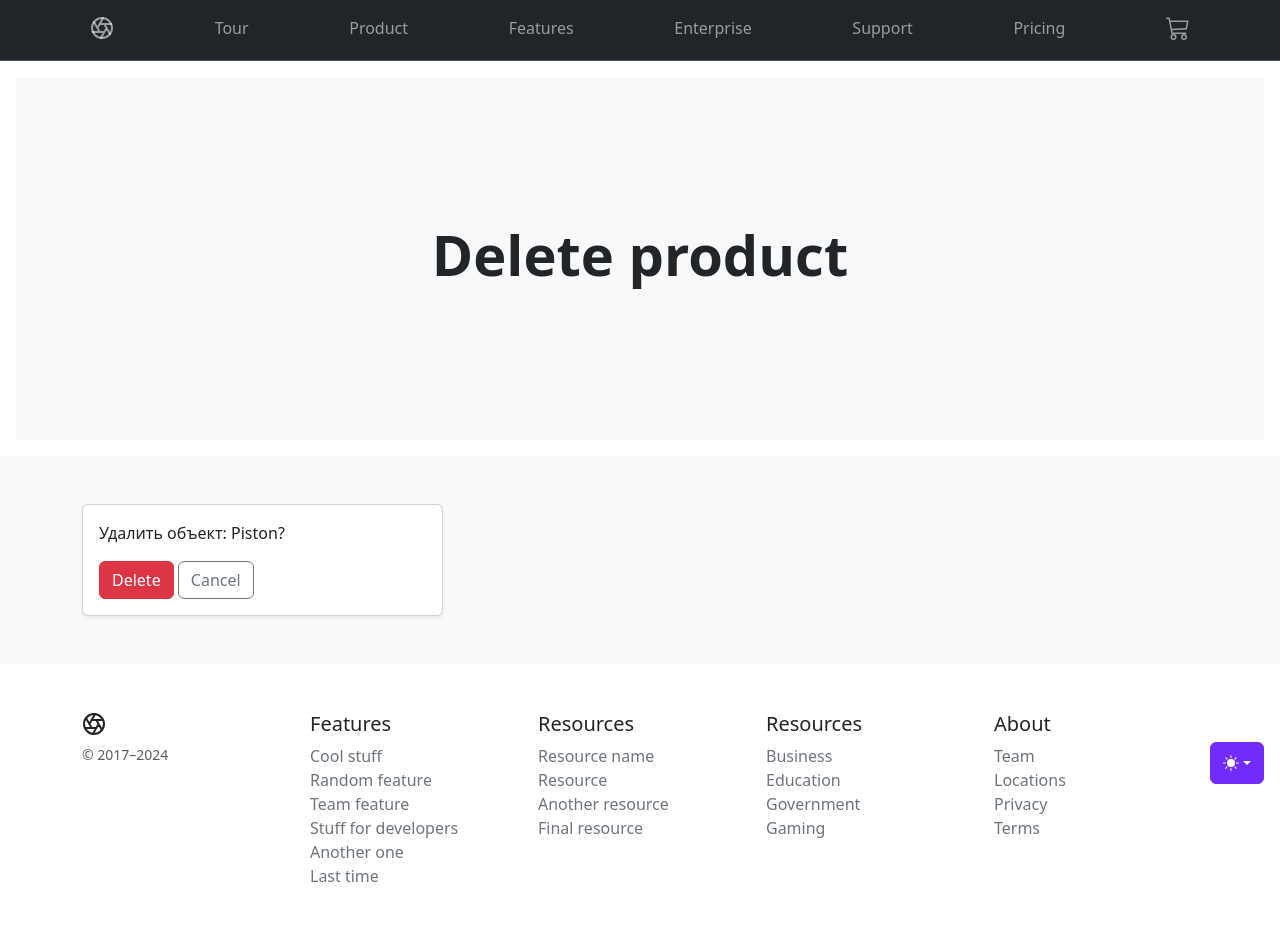
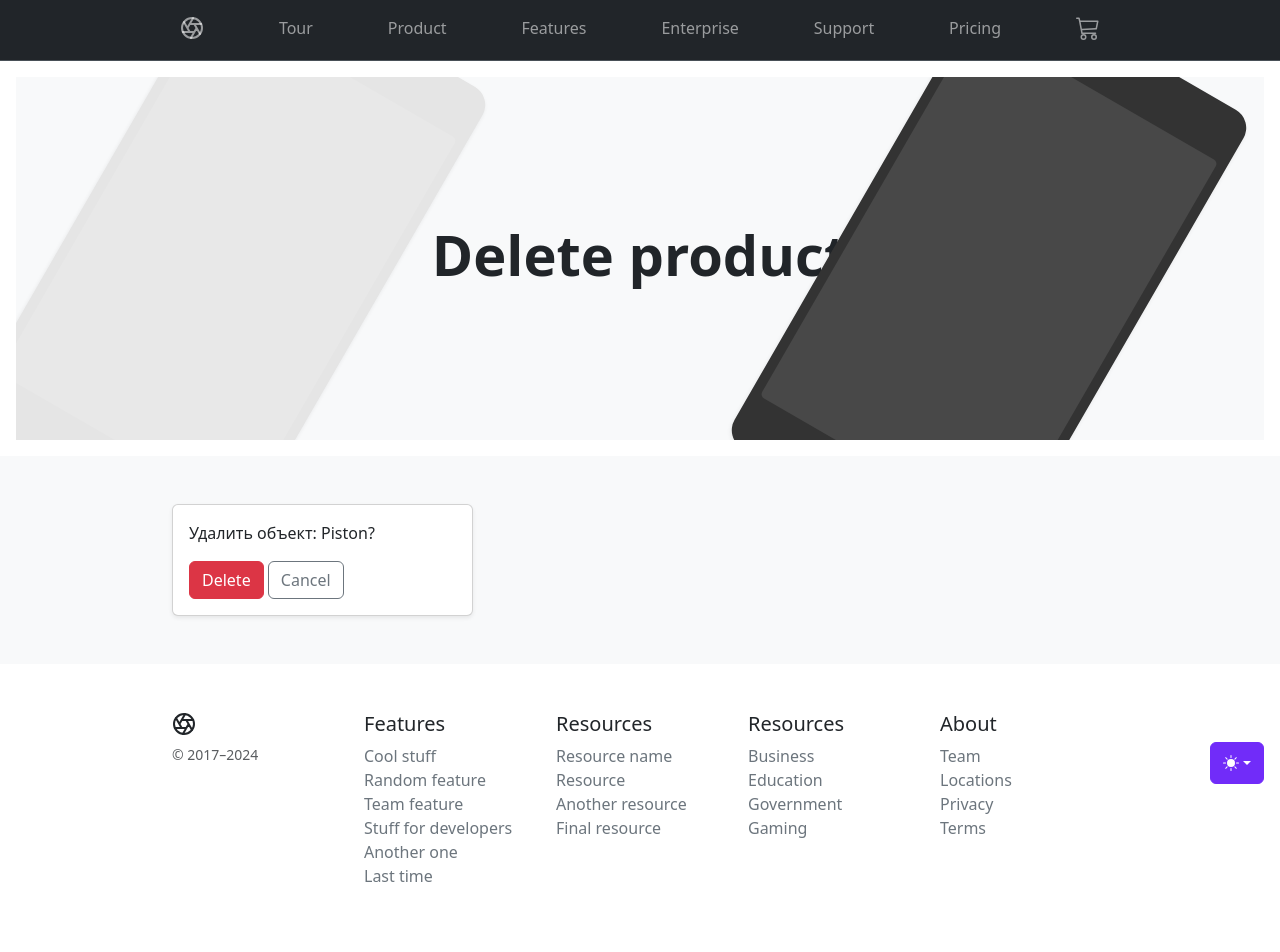
Before and after one commit to ssher250110/homework, a Django app: page /catalog/13/delete/ in a window 1280 px wide. Run offline with Django 5.2, Linux system fonts and the light colour scheme; data comes from the database, SQL or seed files in the repository; some libraries are stand-ins or nearby versions.

Commit message:
delete favicons

```diff
--- a/catalog/templates/catalog/base.html
+++ b/catalog/templates/catalog/base.html
@@ -13,15 +13,6 @@
 
 
     <link href="{% static 'css/bootstrap.min.css' %}" rel="stylesheet">
-
-    <!-- Favicons -->
-    <link rel="apple-touch-icon" href="/docs/5.3/assets/img/favicons/apple-touch-icon.png" sizes="180x180">
-    <link rel="icon" href="/docs/5.3/assets/img/favicons/favicon-32x32.png" sizes="32x32" type="image/png">
-    <link rel="icon" href="/docs/5.3/assets/img/favicons/favicon-16x16.png" sizes="16x16" type="image/png">
-    <link rel="manifest" href="/docs/5.3/assets/img/favicons/manifest.json">
-    <link rel="mask-icon" href="/docs/5.3/assets/img/favicons/safari-pinned-tab.svg" color="#712cf9">
-    <link rel="icon" href="/docs/5.3/assets/img/favicons/favicon.ico">
-    <meta name="theme-color" content="#712cf9">
 
 
     <style>
@@ -105,7 +96,7 @@
 
 
     <!-- Custom styles for this template -->
-    <link href="product.css" rel="stylesheet">
+    <link href="{% static 'css/product.css' %}" rel="stylesheet">
 </head>
 <body>
 <svg xmlns="http://www.w3.org/2000/svg" class="d-none">
```
